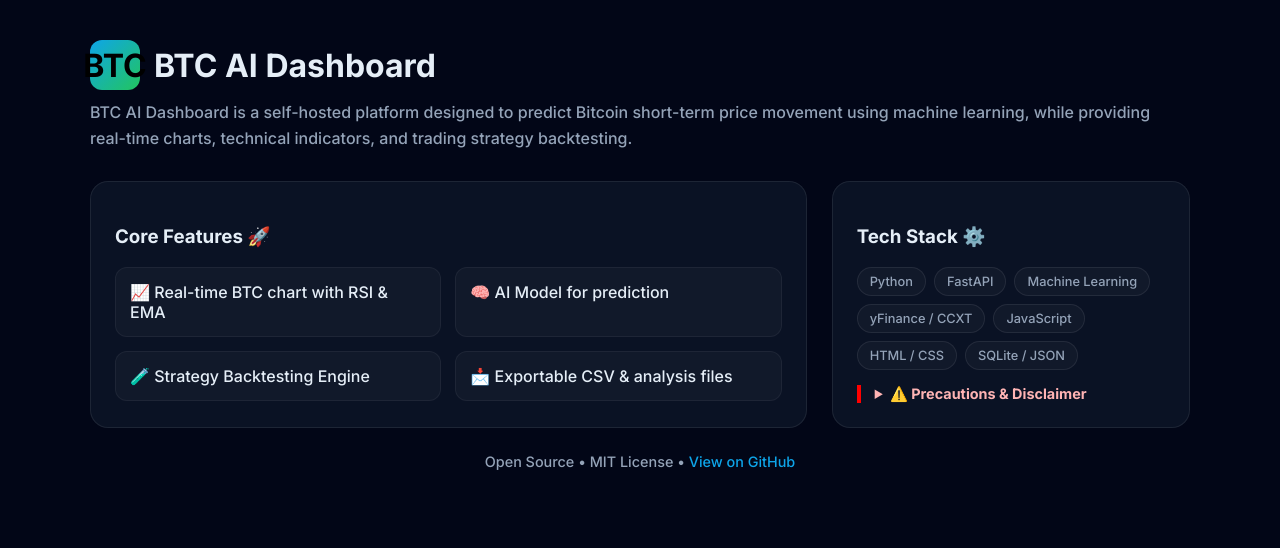
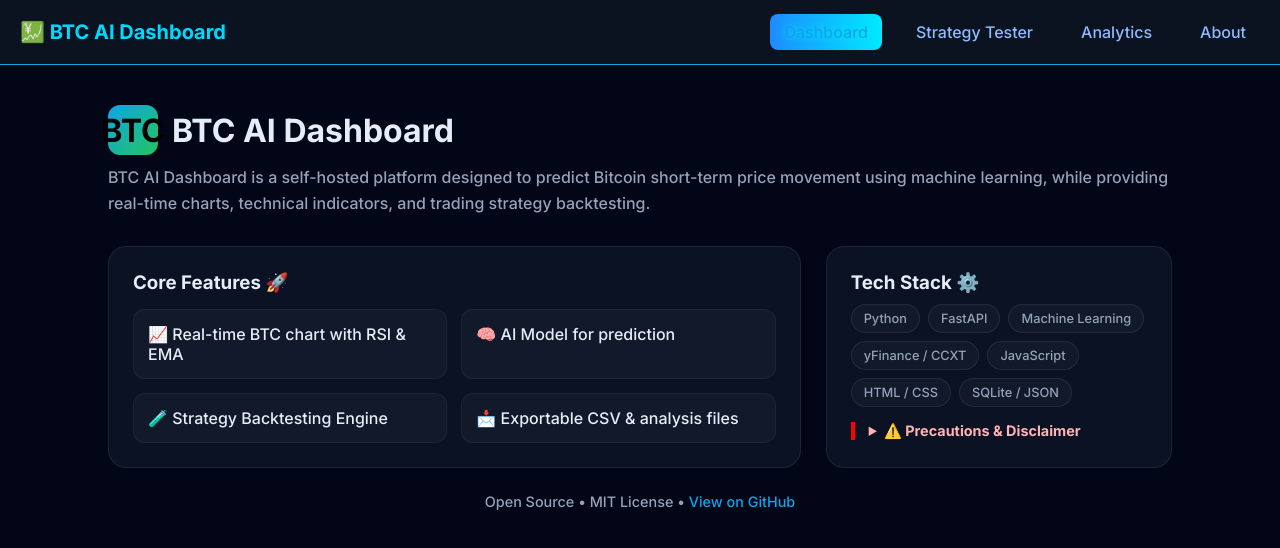
Before and after one commit to aryanenigma/Bitcoin-Ai-Predictor, a plain HTML site: page about.html in a window 1280 px wide. Drawn offline with Linux system fonts and the light colour scheme.

Commit message:
Update about.html

```diff
--- a/about.html
+++ b/about.html
@@ -4,6 +4,23 @@
     <meta charset="UTF-8" />
     <meta name="viewport" content="width=device-width, initial-scale=1.0" />
     <title>About | BTC AI Dashboard</title>
+     <link rel="stylesheet" href="style.css">
+    <!-- ===== NAVBAR ===== -->
+<nav class="topbar">
+    <div class="brand">💹 BTC AI Dashboard</div>
+
+
+
+    <div class="navlinks">
+        <a href="index.html" class="active">Dashboard</a>
+        <a href="strategy.html">Strategy Tester</a>
+        <a href="analytics.html">Analytics</a>
+        <a href="about.html">About</a>
+    </div>
+
+</div>
+
+</nav>
 
     <!-- ======= Google Font ======= -->
     <link href="https://fonts.googleapis.com/css2?family=Inter:wght@300;500;700&display=swap" rel="stylesheet">
```
